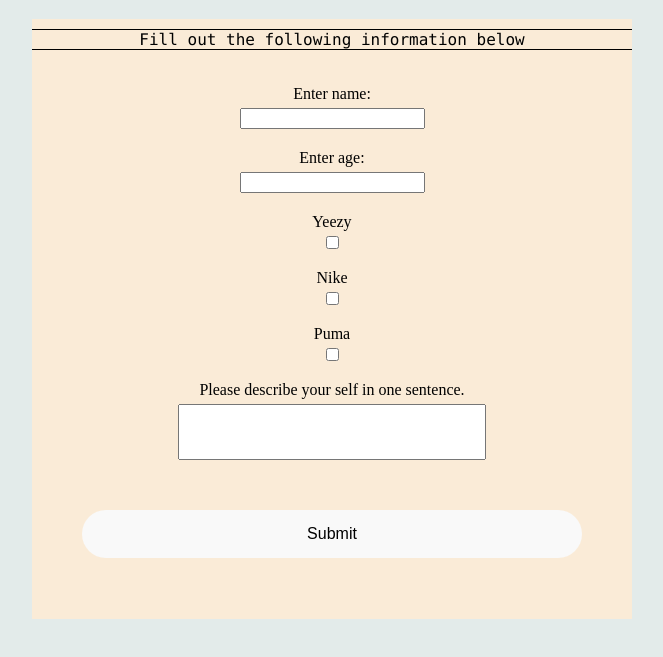
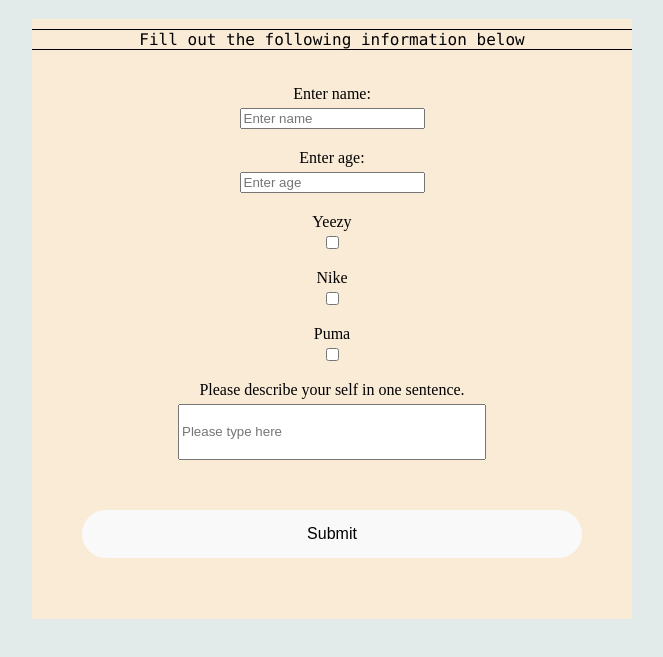
Before and after one commit to AngeloTree/CoolClubForm, a plain HTML site: page index.html in a window 1280 px wide. Shown: the part 61-718 px from the top of the page, without its empty margins (308-971 px from the left). Drawn offline with Linux system fonts and the light colour scheme.

Commit message:
added placeholder value'

```diff
--- a/index.html
+++ b/index.html
@@ -13,9 +13,9 @@
       <p>Fill out the following information below</p>
       <form action="" id="form1">
         <label for="#name">Enter name:</label>
-        <input type="text" id="name" />
+        <input type="text" id="name" placeholder="Enter name" />
         <label for="#age">Enter age:</label>
-        <input type="text" id="age" />
+        <input type="text" id="age" placeholder="Enter age" />
 
         <label for="shoe1">Yeezy</label>
         <input type="checkbox" id="shoe1" name="shoe1" value="Yeezy" />
@@ -25,7 +25,7 @@
         <input type="checkbox" id="shoe3" name="shoe3" value="Puma" />
 
         <label for="">Please describe your self in one sentence.</label>
-        <input type="text" id="describe" />
+        <input type="text" id="describe" placeholder="Please type here" />
       </form>
       <button id="button1" type="submit" form="form1" value="Submit">
         Submit
```
